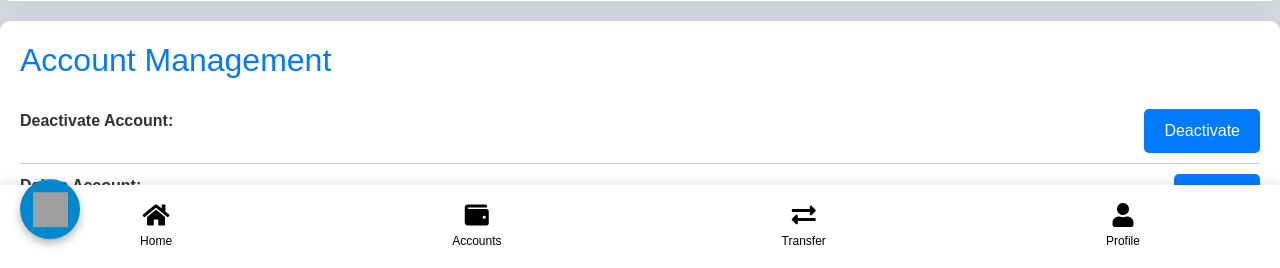
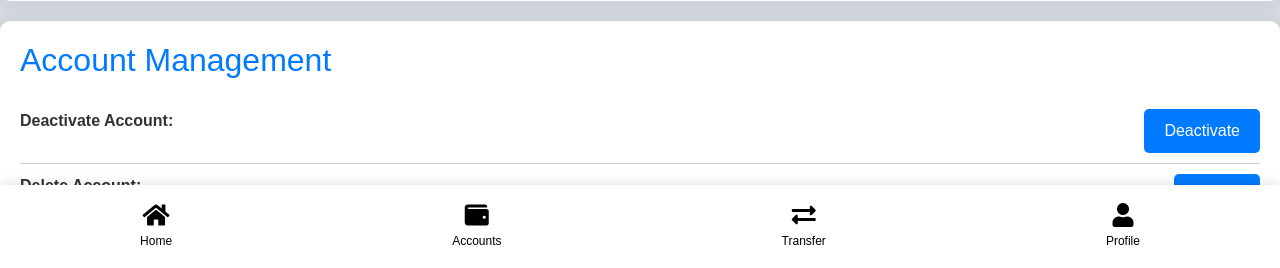
Before and after one commit to savagethug01/OnlineBank, a Django app: page /setting/ in a window 1280 px wide. Shown: the part 1361-1629 px from the top of the page. Run offline with Django 5.2, Linux system fonts and the light colour scheme; a user stored in the database is signed in; data comes from the database, SQL or seed files in the repository; some libraries are stand-ins or nearby versions; grey boxes are pictures that could not be loaded.

Commit message:
Update profile.html
Save

```diff
--- a/wealthbridge/bank_app/templates/bank_app/profile.html
+++ b/wealthbridge/bank_app/templates/bank_app/profile.html
@@ -245,9 +245,7 @@
     <link href="https://fonts.googleapis.com/css2?family=Roboto:wght@400;500;700&display=swap" rel="stylesheet">
 </head>
 <body>
-    <div class="telegram-icon" id="telegramBtn">
-        <img src="https://upload.wikimedia.org/wikipedia/commons/8/82/Telegram_logo.svg" alt="Telegram">
-    </div>
+
     <div class="dashboard">
             {% if messages %}
     <ul class="messages">
@@ -413,9 +411,7 @@
         menuBtn.addEventListener('click', () => {
             navbarLinks.style.display = navbarLinks.style.display === 'flex' ? 'none' : 'flex';
         });
-        document.getElementById("telegramBtn").addEventListener("click", function() {
-            window.open("https://t.me/CRESTLINE_BANK_11", "_blank");
-        });
+
     </script>
 </body>
 </html>
```
